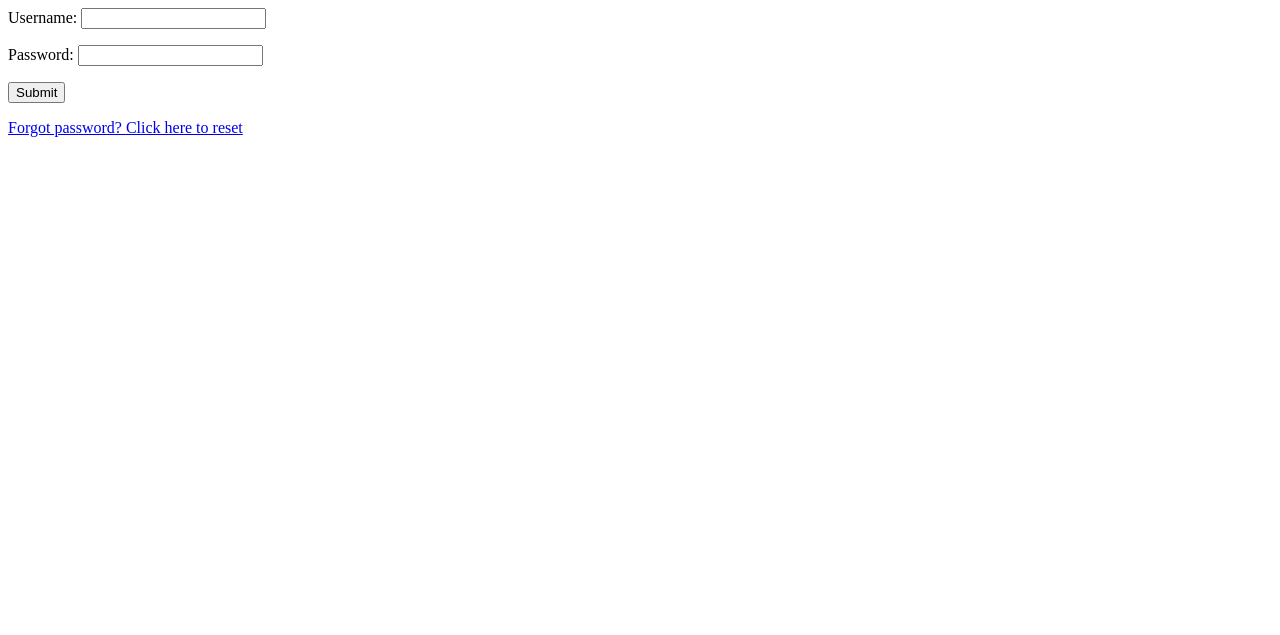
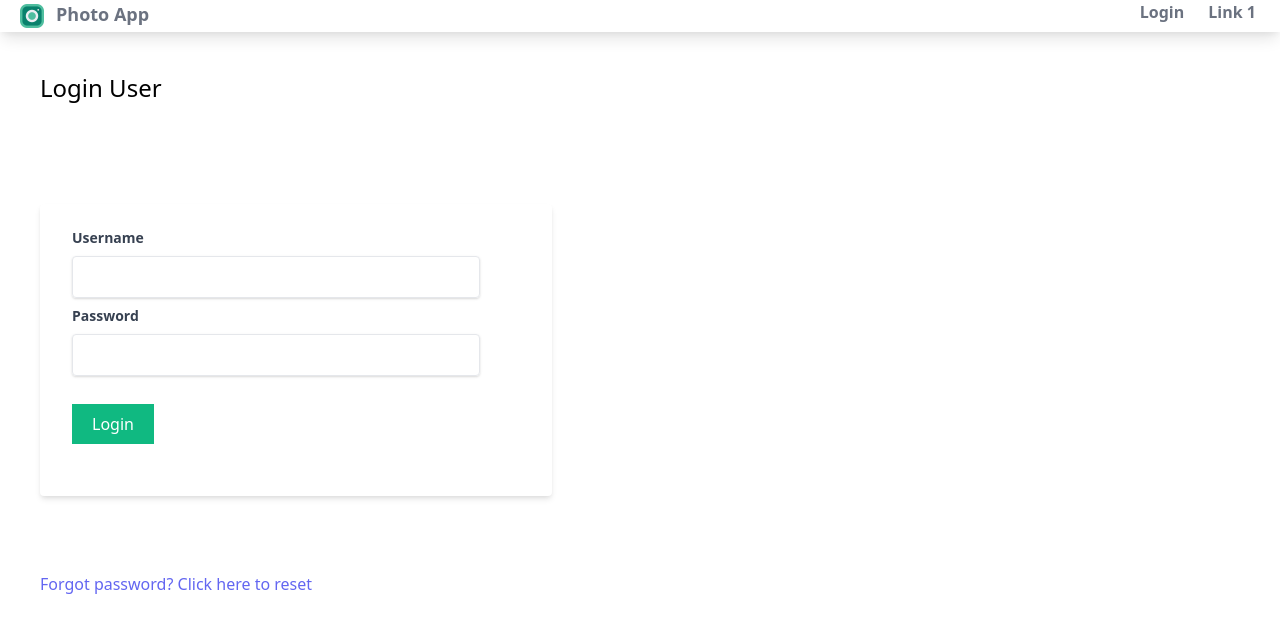
Before and after one commit to PiotrWirth/Website_Instagram_Clone_Project, a Django app: page /accounts/login/ in a window 1280 px wide. Shown: the top 635 px of the page. Run offline with Django 4.2, Linux system fonts and the light colour scheme; style sheets or scripts are compiled from the project's sources.

Commit message:
Styling login user page

```diff
--- a/Social/accounts/templates/accounts/base.html
+++ b/Social/accounts/templates/accounts/base.html
@@ -22,9 +22,9 @@
                 <!--Website items-->
                 <div class='space-x-1'>
                     {% if request.user.is_authenticated %}
-                    <a class='py-4 px-2 text-gray-500 font-semibold' href="{% url 'logout' %}">Logout</a>
+                        <a class='py-4 px-2 text-gray-500 font-semibold' href="{% url 'logout' %}">Logout</a>
                     {% else %}
-                    <a class='py-4 px-2 text-gray-500 font-semibold' href="{% url 'login' %}">Login</a>
+                        <a class='py-4 px-2 text-gray-500 font-semibold' href="{% url 'login' %}">Login</a>
                     {% endif %}
                     <a class='py-4 px-2 text-gray-500 font-semibold' href="">Link 1</a>
 
--- a/Social/accounts/templates/accounts/login.html
+++ b/Social/accounts/templates/accounts/login.html
@@ -1,6 +1,23 @@
-<form method='POST'>
-    {% csrf_token %}
-    {{ form.as_p }}
-    <input type="submit">
-</form>
-<p><a href="{% url 'password_reset' %}">Forgot password? Click here to reset</a></p>
+{% extends 'accounts/base.html' %}
+{% block content %}
+<h1 class='text-2xl m-10'>Login User</h1>
+
+<div class='container py-5'>
+    <form class='bg-white shadow-md m-10 w-2/5 rounded px-8 pt-6 pb-8 mb-4' method='POST'>
+        {% csrf_token %}
+        <div class='mb-2'>
+            <label class='block text-gray-700 text-sm font-bold mb-2' for="">Username</label>
+            <div class='shadow text-gray-700 appearance-none border rounded py-2 px-3 mr-10'>{{ form.username }}</div>
+        </div>
+        <div class='mb-2'>
+            <label class='block text-gray-700 text-sm font-bold mb-2' for="">Password</label>
+            <div class='shadow text-gray-700 appearance-none border rounded py-2 px-3 mr-10'>{{ form.password }}</div>
+        </div>
+
+        <button class='text-white bg-green-500 px-5 py-2 my-5' type='submit'>Login</button>
+    </form>
+</div>
+
+
+<p class='px-10 py-10'><a class='text-indigo-500' href="{% url 'password_reset' %}">Forgot password? Click here to reset</a></p>
+{% endblock  %}
```
Also changed, not shown: Social/accounts/templates/accounts/index.html (line endings or trailing spaces), Social/db.sqlite3.
